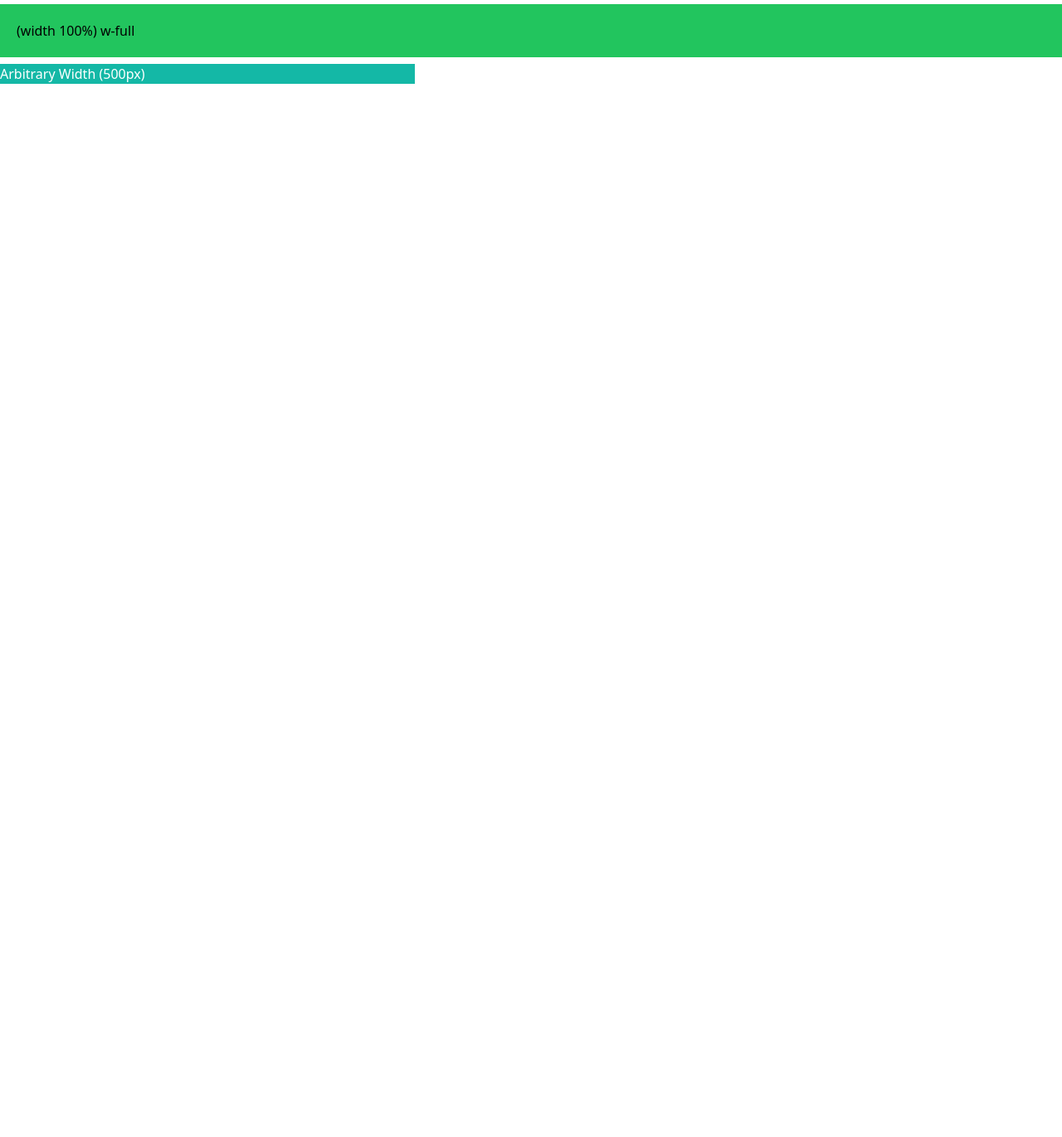
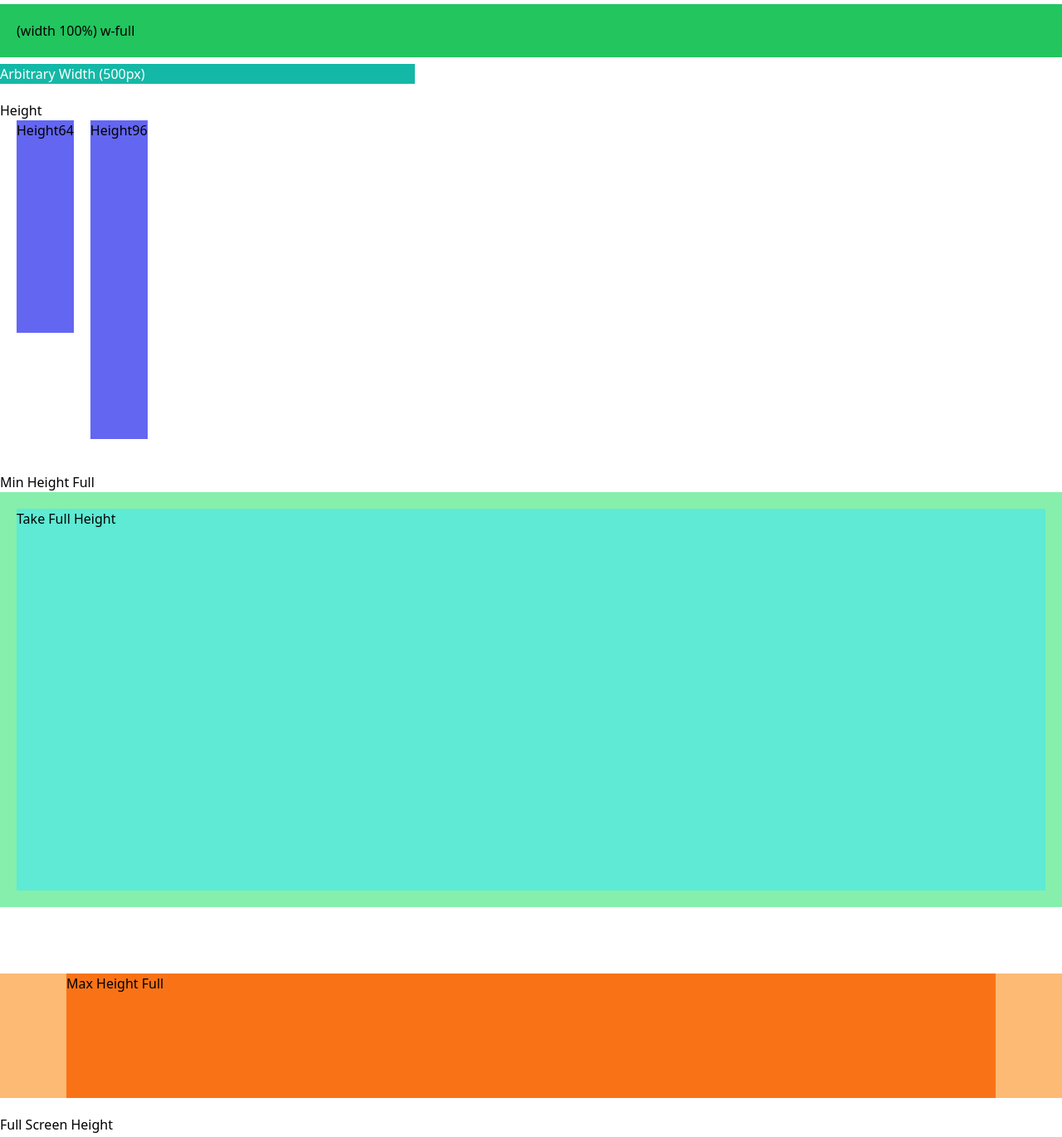
Before and after one commit to NirupamChakraborty/Tailwind_CSS, a plain HTML site: page index.html in a window 1280 px wide. Shown: the part 6765-8135 px from the top of the page at 83% size. Before the commit the page ends 6874 px from the top, so only its background shows below. Drawn offline with nearby package versions, Linux system fonts and the light colour scheme.

Commit message:
TAILWINMD CSS

```diff
--- a/index.html
+++ b/index.html
@@ -389,6 +389,40 @@
      <div class="bg-teal-500 text-white my-2 w-[500px]">Arbitrary Width (500px) </div>
 
 
+     <!-- HEIGHT : All is same just use h in place of w -->
+     <h1 class="mt-5">Height</h1>
+     <div class="flex item-end mt-30 mb-10">
+        <div class="bg-indigo-500 ml-5 h-64">Height64</div>
+        <div class="bg-indigo-500 ml-5 h-96">Height96</div>
+     </div>
+
+
+     <!-- Min Height -->
+     <h1 class="mt-5">Min Height Full </h1>
+     <div class="p-5 h-[500px] bg-green-300 mb-5">
+         <div class="min-h-full bg-teal-300">Take Full Height</div>
+     </div>
+
+     <!-- MAX HEIGHT -->
+
+     <div class="h-[150px] bg-orange-300 mb-5">
+        <div class="m-20 bg-orange-500 h-48 max-h-full">Max Height Full</div>
+     </div>
+
+
+
+
+     <!-- Full Screen Height -->
+
+
+     <h1 class="mb-2">Full Screen Height</h1>
+     <div class="bg-pink-300 mb-4 h-screen">Hello</div>
+     <!-- It adjusts with screen  -->
+
+
+
+     <!-- Width Auto -->
+     <div class="bg-green-500 p-5 w-auto">Auto Width</div>
 
 
 </body>
```
